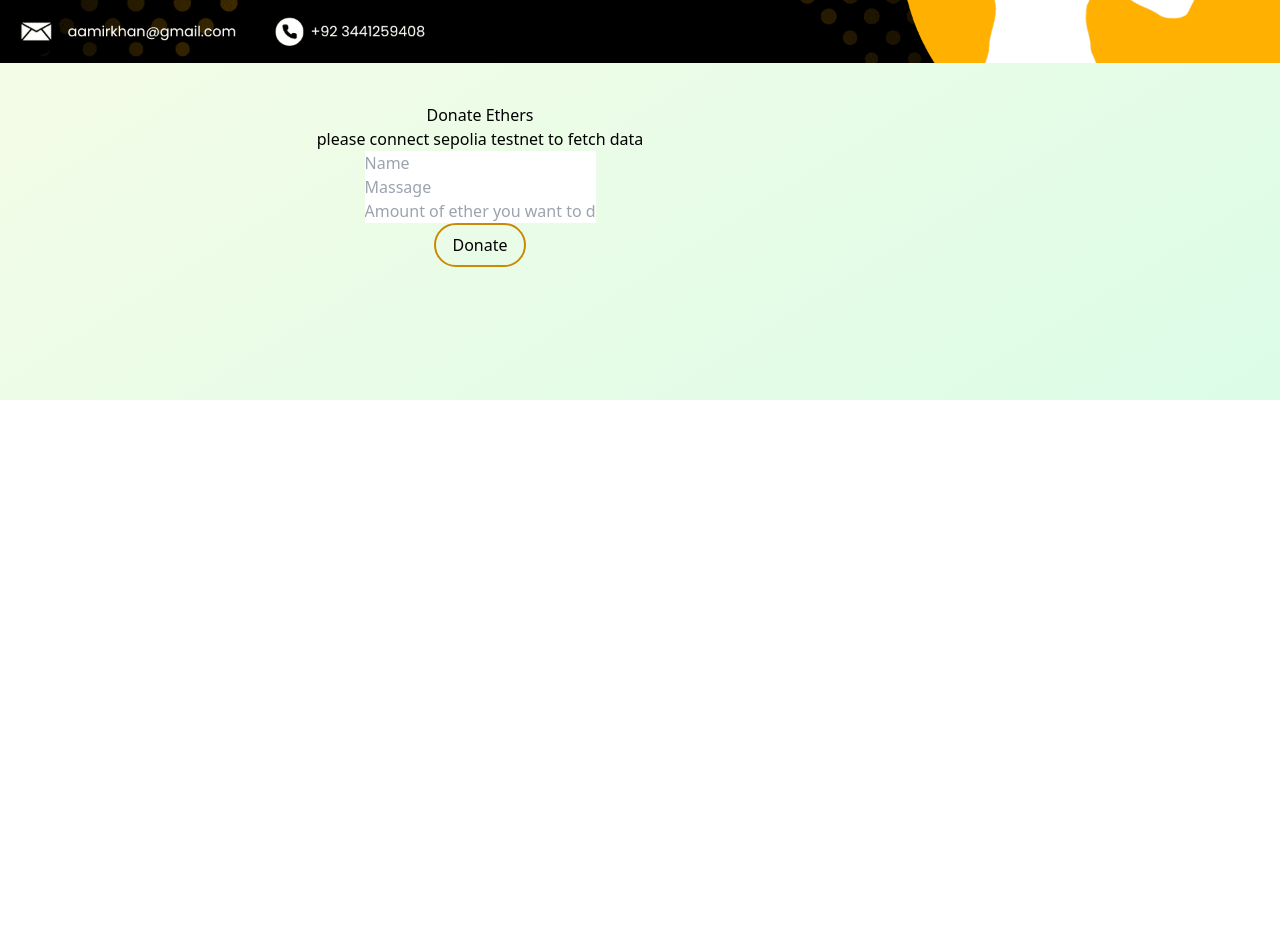
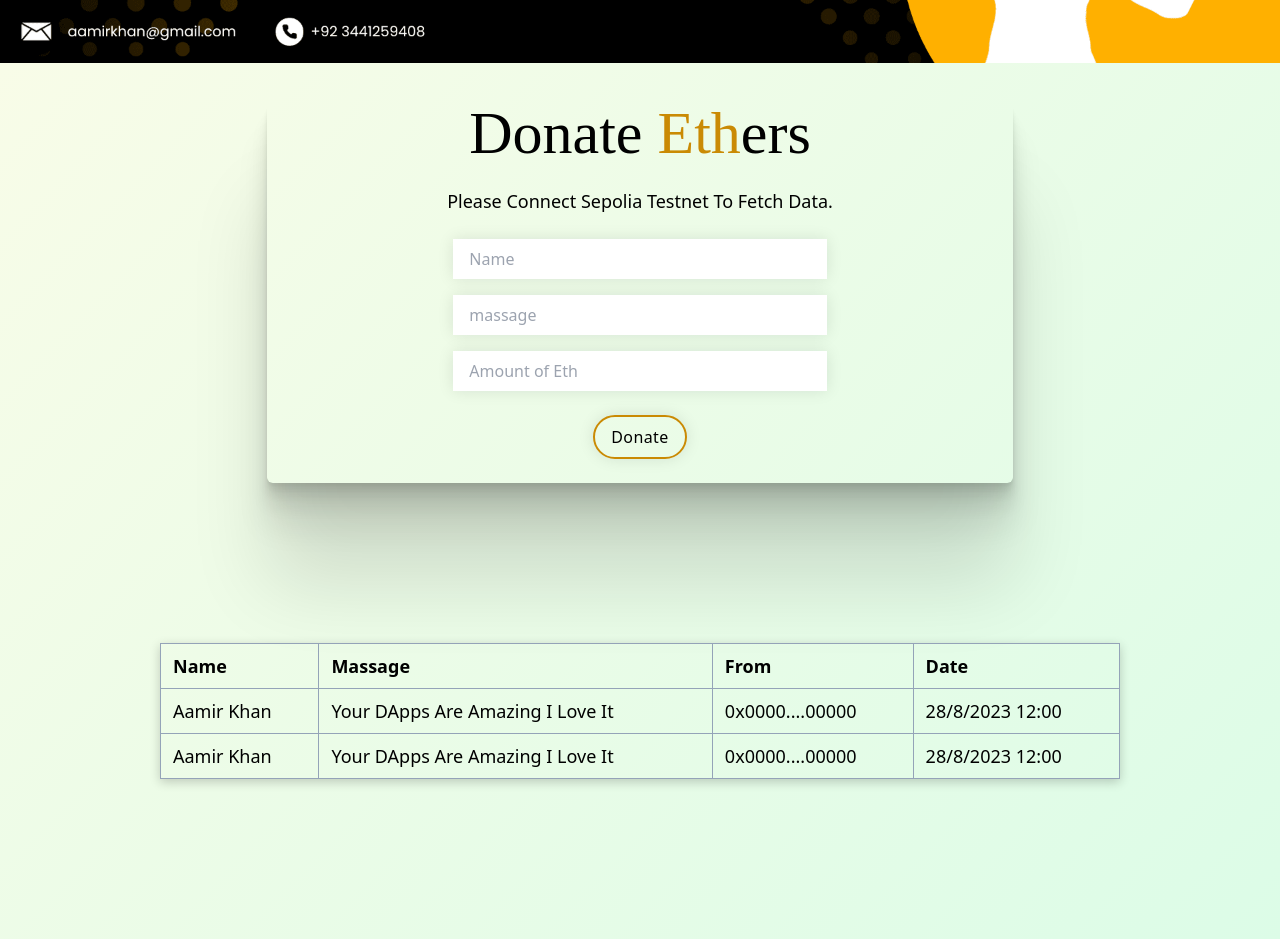
Before and after one commit to aamir-067/LiftEthers, a React (Create React App) app: page / in a window 1280 px wide. Shown: the part 400-1339 px from the top of the page. Before the commit the page ends 800 px from the top, so only its background shows below. Built offline with nearby package versions, Linux system fonts and the light colour scheme; the HTML template or start-up script is replaced by a standard one; a web font is replaced by a local one.

Commit message:
major changes

```diff
--- a/src/App.css
+++ b/src/App.css
@@ -586,14 +586,34 @@ video {
   --tw-backdrop-sepia:  ;
 }
 
+.mx-6{
+  margin-left: 1.5rem;
+  margin-right: 1.5rem;
+}
+
+.mx-auto{
+  margin-left: auto;
+  margin-right: auto;
+}
+
+.my-0{
+  margin-top: 0px;
+  margin-bottom: 0px;
+}
+
+.my-10{
+  margin-top: 2.5rem;
+  margin-bottom: 2.5rem;
+}
+
 .my-4{
   margin-top: 1rem;
   margin-bottom: 1rem;
 }
 
-.my-10{
-  margin-top: 2.5rem;
-  margin-bottom: 2.5rem;
+.my-6{
+  margin-top: 1.5rem;
+  margin-bottom: 1.5rem;
 }
 
 .ml-4{
@@ -604,8 +624,16 @@ video {
   margin-right: 1rem;
 }
 
+.mt-40{
+  margin-top: 10rem;
+}
+
 .flex{
   display: flex;
+}
+
+.table{
+  display: table;
 }
 
 .hidden{
@@ -628,6 +656,10 @@ video {
   min-height: 100vh;
 }
 
+.w-10\/12{
+  width: 83.333333%;
+}
+
 .w-11\/12{
   width: 91.666667%;
 }
@@ -648,8 +680,12 @@ video {
   width: 100vw;
 }
 
-.flex-col{
-  flex-direction: column;
+.table-auto{
+  table-layout: auto;
+}
+
+.border-collapse{
+  border-collapse: collapse;
 }
 
 .items-center{
@@ -672,12 +708,12 @@ video {
   gap: 1.5rem;
 }
 
-.border-4{
-  border-width: 4px;
+.rounded-md{
+  border-radius: 0.375rem;
 }
 
-.border-dashed{
-  border-style: dashed;
+.border{
+  border-width: 1px;
 }
 
 .border-black{
@@ -685,9 +721,9 @@ video {
   border-color: rgb(0 0 0 / var(--tw-border-opacity));
 }
 
-.border-red-700{
+.border-slate-400{
   --tw-border-opacity: 1;
-  border-color: rgb(185 28 28 / var(--tw-border-opacity));
+  border-color: rgb(148 163 184 / var(--tw-border-opacity));
 }
 
 .bg-gradient-to-br{
@@ -712,6 +748,20 @@ video {
   object-fit: cover;
 }
 
+.px-4{
+  padding-left: 1rem;
+  padding-right: 1rem;
+}
+
+.py-2{
+  padding-top: 0.5rem;
+  padding-bottom: 0.5rem;
+}
+
+.pb-40{
+  padding-bottom: 10rem;
+}
+
 .text-center{
   text-align: center;
 }
@@ -721,9 +771,19 @@ video {
   line-height: 2rem;
 }
 
+.text-3xl{
+  font-size: 1.875rem;
+  line-height: 2.25rem;
+}
+
 .text-4xl{
   font-size: 2.25rem;
   line-height: 2.5rem;
+}
+
+.text-lg{
+  font-size: 1.125rem;
+  line-height: 1.75rem;
 }
 
 .font-bold{
@@ -746,6 +806,24 @@ video {
 .text-yellow-600{
   --tw-text-opacity: 1;
   color: rgb(202 138 4 / var(--tw-text-opacity));
+}
+
+.shadow-\[0_2\.8px_2\.2px_rgba\(0\2c _0\2c _0\2c _0\.034\)\2c _0_6\.7px_5\.3px_rgba\(0\2c _0\2c _0\2c _0\.048\)\2c _0_12\.5px_10px_rgba\(0\2c _0\2c _0\2c _0\.06\)\2c _0_22\.3px_17\.9px_rgba\(0\2c _0\2c _0\2c _0\.072\)\2c _0_41\.8px_33\.4px_rgba\(0\2c _0\2c _0\2c _0\.086\)\2c _0_100px_80px_rgba\(0\2c _0\2c _0\2c _0\.12\)\]{
+  --tw-shadow: 0 2.8px 2.2px rgba(0, 0, 0, 0.034), 0 6.7px 5.3px rgba(0, 0, 0, 0.048), 0 12.5px 10px rgba(0, 0, 0, 0.06), 0 22.3px 17.9px rgba(0, 0, 0, 0.072), 0 41.8px 33.4px rgba(0, 0, 0, 0.086), 0 100px 80px rgba(0, 0, 0, 0.12);
+  --tw-shadow-colored: 0 2.8px 2.2px var(--tw-shadow-color), 0 6.7px 5.3px var(--tw-shadow-color), 0 12.5px 10px var(--tw-shadow-color), 0 22.3px 17.9px var(--tw-shadow-color), 0 41.8px 33.4px var(--tw-shadow-color), 0 100px 80px var(--tw-shadow-color);
+  box-shadow: var(--tw-ring-offset-shadow, 0 0 #0000), var(--tw-ring-shadow, 0 0 #0000), var(--tw-shadow);
+}
+
+.shadow-\[0_3px_10px_rgb\(0\2c 0\2c 0\2c 0\.2\)\]{
+  --tw-shadow: 0 3px 10px rgb(0,0,0,0.2);
+  --tw-shadow-colored: 0 3px 10px var(--tw-shadow-color);
+  box-shadow: var(--tw-ring-offset-shadow, 0 0 #0000), var(--tw-ring-shadow, 0 0 #0000), var(--tw-shadow);
+}
+
+.shadow-\[rgba\(17\2c _17\2c _26\2c _0\.1\)_0px_0px_16px\]{
+  --tw-shadow: rgba(17, 17, 26, 0.1) 0px 0px 16px;
+  --tw-shadow-colored: 0px 0px 16px var(--tw-shadow-color);
+  box-shadow: var(--tw-ring-offset-shadow, 0 0 #0000), var(--tw-ring-shadow, 0 0 #0000), var(--tw-shadow);
 }
 
 .button_fill{
@@ -794,6 +872,25 @@ video {
   background-color: rgb(202 138 4 / var(--tw-bg-opacity));
 }
 
+.table_field{
+  border-collapse: collapse;
+  border-width: 1px;
+  --tw-border-opacity: 1;
+  border-color: rgb(148 163 184 / var(--tw-border-opacity));
+  padding-left: 0.75rem;
+  padding-right: 0.75rem;
+  padding-top: 0.5rem;
+  padding-bottom: 0.5rem;
+  text-align: left;
+  font-size: 1.125rem;
+  line-height: 1.75rem;
+  text-transform: capitalize;
+}
+
+.focus\:outline-black:focus{
+  outline-color: #000;
+}
+
 @media (min-width: 768px){
   .md\:ml-10{
     margin-left: 2.5rem;
@@ -815,7 +912,27 @@ video {
     width: 5rem;
   }
 
+  .md\:w-6\/12{
+    width: 50%;
+  }
+
+  .md\:w-7\/12{
+    width: 58.333333%;
+  }
+
   .md\:w-9\/12{
     width: 75%;
   }
+
+  .md\:text-5xl{
+    font-size: 3rem;
+    line-height: 1;
+  }
 }
+
+@media (min-width: 1024px){
+  .lg\:text-6xl{
+    font-size: 3.75rem;
+    line-height: 1;
+  }
+}
--- a/src/App.js
+++ b/src/App.js
@@ -1,7 +1,7 @@
 import './App.css';
 import Navbar from './components/Navbar';
 // import Footer from './components/Footer';
-// import AllTips from './components/AllTips';
+import AllTips from './components/AllTips';
 import Hero from './components/Hero';
 
 function App() {
@@ -9,8 +9,7 @@ function App() {
     <div className="min-h-screen text-center bg-gradient-to-br from-yellow-50 to-green-100">
       <Navbar />
       <Hero />
-      {/* <h1 className='text-4xl font-bolder'>All Contant</h1> */}
-      {/* <AllTips /> */}
+      <AllTips />
       {/* <Footer /> */}
     </div>
   );
--- a/src/components/AllTips.jsx
+++ b/src/components/AllTips.jsx
@@ -2,7 +2,36 @@ import React from 'react'
 
 const AllTips = () => {
     return (
-        <div>AllTips</div>
+        <div className='mt-40 min-w-screen pb-40'>
+            <div class="w-11/12 md:w-9/12 mx-auto my-0">
+                <table class="table-auto border-collapse border-slate-400 border w-full shadow-[0_3px_10px_rgb(0,0,0,0.2)]">
+                    <thead>
+                        <tr >
+                            <th className='table_field '>Name</th>
+                            <th className='table_field'>massage</th>
+                            <th className='table_field'>from</th>
+                            <th className='table_field'>date</th>
+                        </tr>
+                    </thead>
+                    <tbody>
+                        <tr>
+                            <td className='table_field'>Aamir khan</td>
+                            <td className='table_field'>your DApps are amazing i love it</td>
+                            <td className='table_field'>0x0000....00000</td>
+                            <td className='table_field'>28/8/2023 12:00 </td>
+                        </tr>
+                        <tr>
+                            <td className='table_field'>Aamir khan</td>
+                            <td className='table_field'>your DApps are amazing i love it</td>
+                            <td className='table_field'>0x0000....00000</td>
+                            <td className='table_field'>28/8/2023 12:00 </td>
+                        </tr>
+                    </tbody>
+                </table>
+            </div>
+
+
+        </div>
     )
 }
 
--- a/src/components/Hero.jsx
+++ b/src/components/Hero.jsx
@@ -6,17 +6,16 @@ const Hero = () => {
         <section className='mix-w-screen'>
             <img src={banner} className='w-full' alt="banner in which i mention that give me some ethers" />
 
-            <div className='w-11/12 md:w-9/12 border-6 my-10 border-black'>
-                <h2>Donate Ethers</h2>
-                <p>please connect sepolia testnet to fetch data</p>
+            <div className='w-11/12 md:w-7/12 border-6 my-10 border-black mx-auto shadow-[0_2.8px_2.2px_rgba(0,_0,_0,_0.034),_0_6.7px_5.3px_rgba(0,_0,_0,_0.048),_0_12.5px_10px_rgba(0,_0,_0,_0.06),_0_22.3px_17.9px_rgba(0,_0,_0,_0.072),_0_41.8px_33.4px_rgba(0,_0,_0,_0.086),_0_100px_80px_rgba(0,_0,_0,_0.12)] rounded-md'>
+                <h2 className='font_cursive lg:text-6xl md:text-5xl text-3xl'>Donate <span className='text-yellow-600'>Eth</span>ers</h2>
+                <p className='font-poppins text-lg capitalize my-6 mx-6'>please connect sepolia testnet to fetch data.</p>
                 <form action="">
-                    <input type="text" placeholder='Name' /> <br />
-                    <input type="text" placeholder='Massage' /><br />
-                    <input type="text" placeholder='Amount of ether you want to donate' /> <br />
-                    <button className='button_light'>Donate</button>
+                    <input required className='py-2 px-4 w-10/12 md:w-6/12  shadow-[rgba(17,_17,_26,_0.1)_0px_0px_16px]' type="text" placeholder='Name' /> <br />
+                    <input required className='my-4 py-2 px-4 w-10/12 md:w-6/12 focus:outline-black shadow-[rgba(17,_17,_26,_0.1)_0px_0px_16px]' type="text" placeholder='massage' /> <br />
+                    <input required className='py-2 px-4 w-10/12 md:w-6/12 focus:outline-black shadow-[rgba(17,_17,_26,_0.1)_0px_0px_16px]' type="text" placeholder='Amount of Eth' /> <br />
+                    <button className='button_light my-6 tracking-wide focus:outline-black shadow-[rgba(17,_17,_26,_0.1)_0px_0px_16px]'>Donate</button>
                 </form>
             </div>
-
         </section>
     )
 }
--- a/src/input.css
+++ b/src/input.css
@@ -17,3 +17,7 @@
 .button_light {
 	@apply px-4 py-2 border-2 border-yellow-600 bg-transparent rounded-full hover:bg-yellow-600 ease-in-out duration-150;
 }
+
+.table_field {
+	@apply border border-collapse border-slate-400 capitalize text-lg px-3 py-2 text-left;
+}
```
